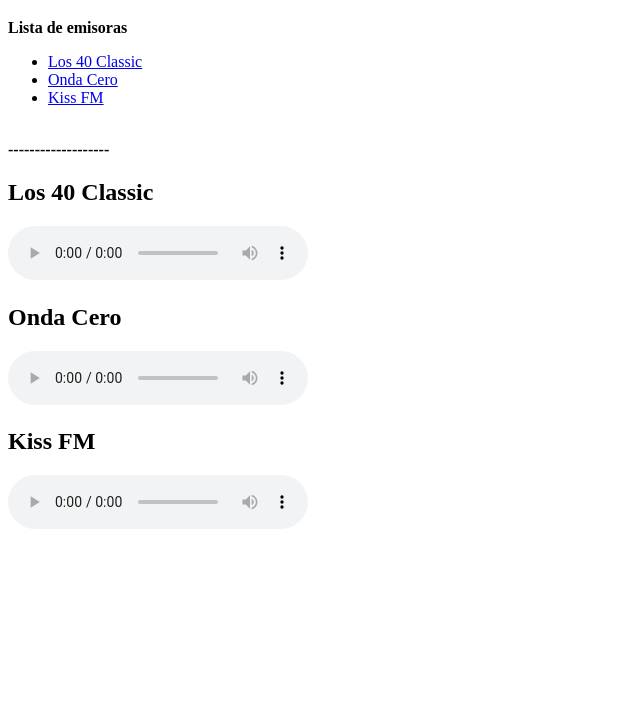
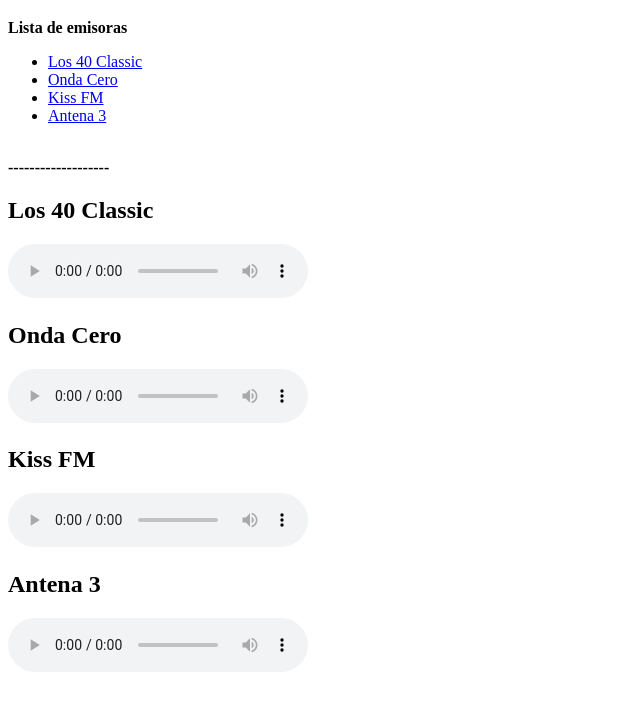
Before and after one commit to Luchy07/radiospain, a plain HTML site: page index.html in a window 1280 px wide. Shown: the part 61-772 px from the top of the page, without its empty margins (0-640 px from the left). Drawn offline with Linux system fonts and the light colour scheme.

Commit message:
Update index.html

```diff
--- a/index.html
+++ b/index.html
@@ -11,6 +11,7 @@
       <li><a href="#los40">Los 40 Classic</a></li>
       <li><a href="#ondacero">Onda Cero</a></li>
       <li><a href="#kissfm">Kiss FM</a></li>
+      <li><a href="#antena3">Antena 3</a></li>
     </ul>
     <p><strong><br>-------------------<br></strong></p>
     <div>
@@ -31,5 +32,11 @@
         <source src="https://kissfm.kissfmradio.cires21.com/kissfm.mp3">
       </audio>
     </div>
+        <div>
+      <h2 id="antena3">Antena 3</h2>
+      <audio controls>
+        <source src="https://radiocast.rtp.pt/antena380a.mp3">
+      </audio>
+    </div>
   </body>
 </html>
```
